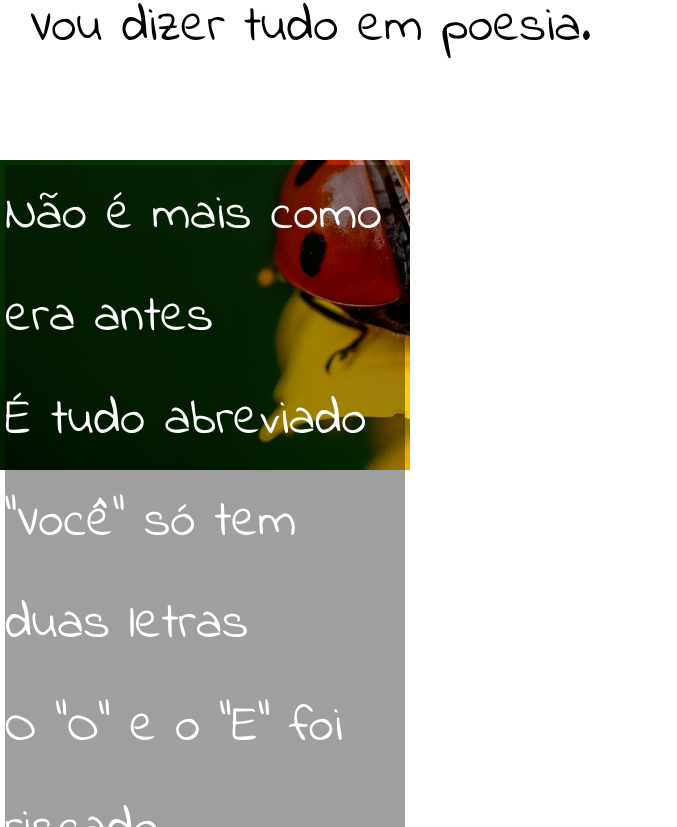
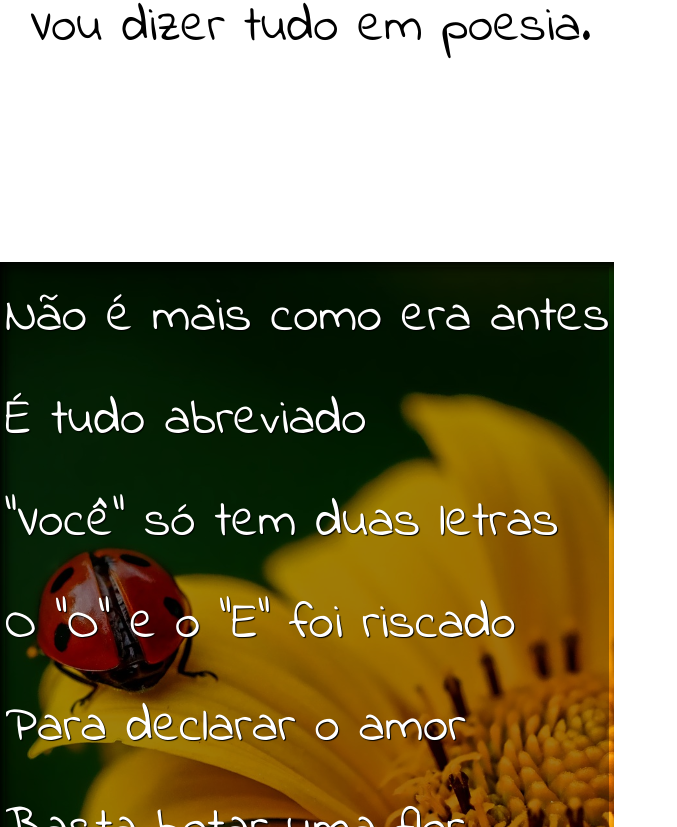
Before and after one commit to DiegoRocha777/projeto2, a plain HTML site: page index.html in a window 1280 px wide. Shown: the part 993-1820 px from the top of the page, without its empty margins (0-677 px from the left). Drawn offline with nearby package versions, Linux system fonts and the light colour scheme.

Commit message:
Update style.css

```diff
--- a/style.css
+++ b/style.css
@@ -16,6 +16,7 @@
 
 html , body {
     height: 100vh;
+
     background-color: white;
     font-family: var(--fonte01);
 
@@ -58,20 +59,29 @@ section{
     padding-left: 30px;
     font-family: var(--fonte03);
     font-size: 4vw;
+    background-size: cover;
+
+}
+section > p{
+    padding-bottom: 2em;
 }
 
 .imagem{
     background-color: white;
     display: inline-block;
     padding: 5px;
+    box-shadow: inset 5px 5px 10px 0px black;
+    background-attachment: fixed;
+
 }
 #img1{
     background-image: url(imagens/background001.jpg);
-    height: 300px;
-    background-position: center center;
+    background-position: right center;
+
 }
 #img2{
     background-image: url(imagens/background002.jpg);
+    background-position: right center;
 }
 }
 .normal{
@@ -79,8 +89,9 @@ section{
 }
 .imagem > p {
     background-color: rgba(0, 0, 0, 0.377);
-    width: 400px;
+
     color: white;
+    text-shadow: 1px 1px 1px black;
 }
 
 footer{
```
